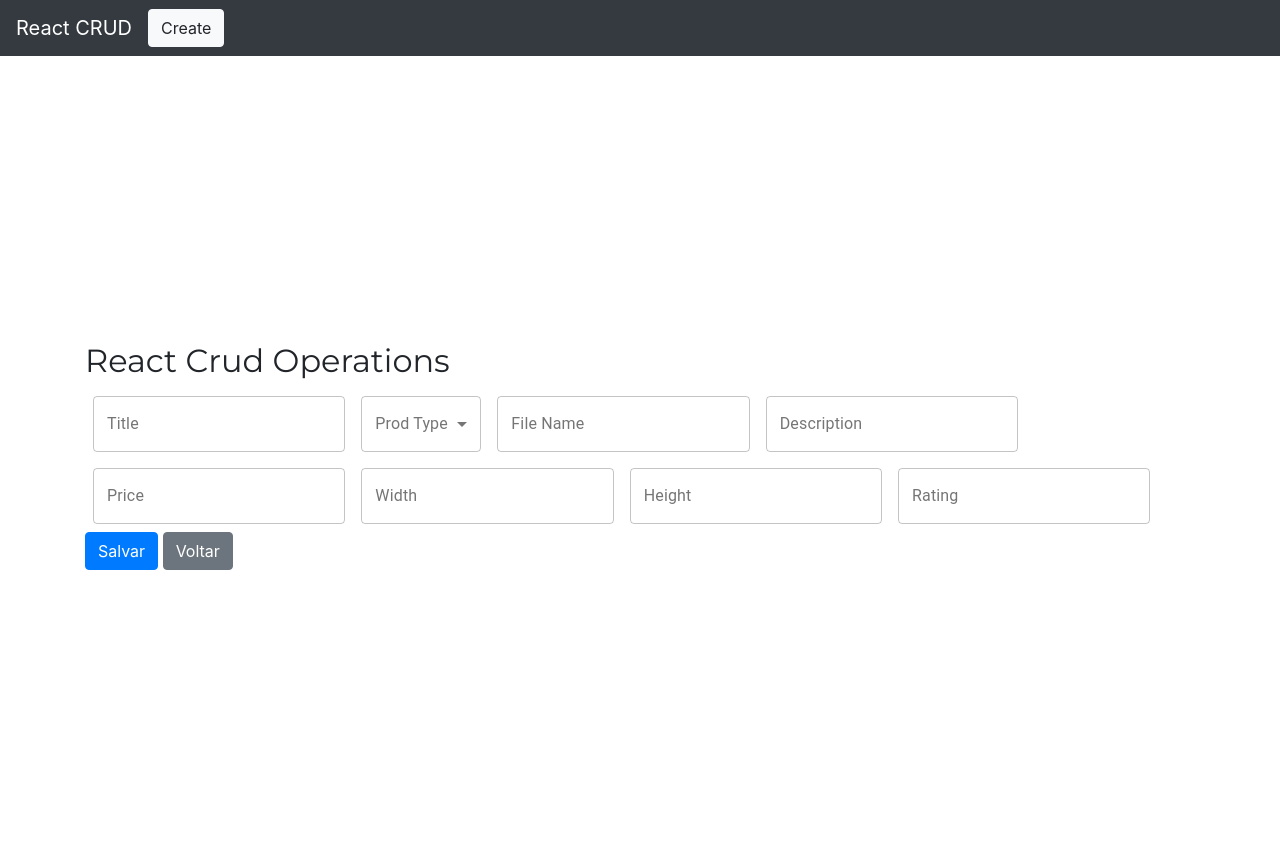
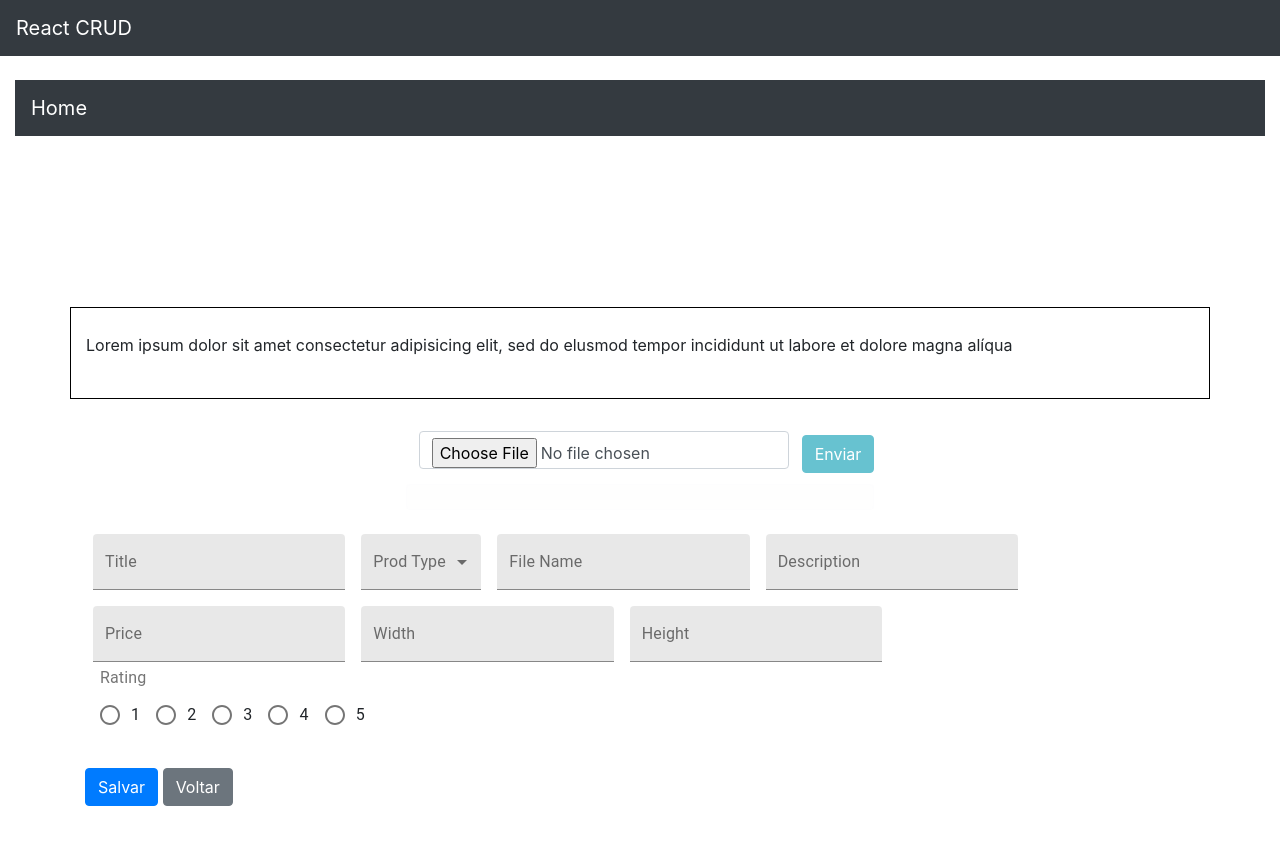
Before and after one commit to angelianosousa/react-crud, a React (Create React App) app in the folder products-front/: page /update in a window 1280 px wide. Shown: the top 844 px of the page. Built offline with nearby package versions, Linux system fonts and the light colour scheme; no server answers.

Commit message:
CRUD funcional funcionando, falta o upload de arquivo json e adicionar o link da API backend desenvolvida

```diff
--- a/products-front/src/App.css
+++ b/products-front/src/App.css
@@ -6,18 +6,21 @@
   align-items: center;
   min-height: 100vh;
   flex-direction: column;
-}
-
-.main-header{
-  font-family: 'Montserrat', sans-serif;
+  margin-top: 20px;
 }
 
 .create-form label{
   color: whitesmoke !important;
   font-family: 'Montserrat', sans-serif;
-  font-size: 12px !important;
+  font-size:5px !important;
 }
 
-table {
-  background-color:white;
+table, tbody, tr, th, td {
+  border: 2px solid black;
 }
+
+.message {
+  border: 1px solid black;
+  padding: 25px;
+  margin: 25px;
+}
--- a/products-front/src/App.js
+++ b/products-front/src/App.js
@@ -1,28 +1,31 @@
 import './App.css';
-import { Switch, Route, Link } from 'react-router-dom'
+import { Switch, Route } from 'react-router-dom';
 import Read from './components/read';
 import Create from './components/create';
 import Update from './components/update';
+import UploadFiles from "./components/upload-files.component";
 
 function App() {
+
   return (
       <div>
-        <nav className="navbar navbar-expand navbar-dark bg-dark">
-          <a href="/read" className="navbar-brand">
-            React CRUD
-          </a>
-          <div className="navbar-nav mr-auto">
-            <li className="nav-item">
-              <Link to={"/create"} className="btn btn-light">
-                Create
-              </Link>
-            </li>
+        <div className='container-fluid'>
+          <nav className="navbar navbar-expand navbar-dark bg-dark">
+            <a href="/read" className="navbar-brand">
+              Home
+            </a>
+          </nav>
+        </div>
+
+        <div className="main">
+          <div className="container message">
+            <p>Lorem ipsum dolor sit amet consectetur adipisicing elit, sed do elusmod tempor incididunt ut labore et dolore magna alíqua</p>
           </div>
-        </nav>
-        <div className="main">
+          <div>
+            <UploadFiles />
+          </div>
+
           <div className='container'>
-            <h2 className="main-header">React Crud Operations</h2>
-
             <Switch>
               <Route exact path='/create' component={Create} />
               <Route exact path="/read" component={Read} />
--- a/products-front/src/components/read.js
+++ b/products-front/src/components/read.js
@@ -1,15 +1,9 @@
 import React, { useState, useEffect } from 'react';
+import { Button, TableContainer, Table, TableHead, TableBody, TableRow, TableCell } from '@material-ui/core';
+import { makeStyles } from '@material-ui/core/styles';
 import { Link } from 'react-router-dom';
-import Table from '@material-ui/core/Table';
-import TableBody from '@material-ui/core/TableBody';
-import TableCell from '@material-ui/core/TableCell';
-import TableContainer from '@material-ui/core/TableContainer';
-import TableHead from '@material-ui/core/TableHead';
-import TableRow from '@material-ui/core/TableRow';
-import Button from '@material-ui/core/Button';
+import { useHistory } from 'react-router'
 import axios from 'axios';
-import { useHistory } from 'react-router'
-import { makeStyles } from '@material-ui/core/styles';
 
 const useStyles = makeStyles((theme) => ({
   root: {
@@ -33,16 +27,18 @@ export default function Read() {
   }, []);
 
   const setData = (data) => {
-    let { id, title, prod_type, filename, description, width, height, price, rating } = data;
+    let { id, title, prod_type, filename, description, width, height, price, rating, created_at } = data;
     localStorage.setItem('ID', id);
-    localStorage.getItem('Title', title);
-    localStorage.getItem('ProdType', prod_type);
-    localStorage.getItem('FileName', filename);
-    localStorage.getItem('Description', description);
-    localStorage.getItem('Width', width);
-    localStorage.getItem('Height', height);
-    localStorage.getItem('Price', price);
-    localStorage.getItem('Rating', rating);
+    localStorage.setItem('Title', title);
+    localStorage.setItem('ProdType', prod_type);
+    localStorage.setItem('FileName', filename);
+    localStorage.setItem('Description', description);
+    localStorage.setItem('Width', width);
+    localStorage.setItem('Height', height);
+    localStorage.setItem('Price', price);
+    localStorage.setItem('Rating', rating);
+    localStorage.setItem('CreatedAt', created_at);
+    console.log(data);
   };
 
   const onDelete = (id) => {
@@ -52,24 +48,17 @@ export default function Read() {
       });
   };
 
-  const getData = () => {
-    axios.get("https://623a728bb5292b8bfcb55026.mockapi.io/Products")
-      .then(() => {
-        setAPIData(getData.data);
-      });
-  };
-
   return (
     <div>
       <TableContainer>
         <Table className={classes.table} aria-label="simple table">
           <TableHead>
-            <TableRow>
-              <TableCell>Titulo</TableCell>
-              <TableCell>Nome do arquivo</TableCell>
-              <TableCell>Descrição</TableCell>
-              <TableCell>Actions</TableCell>
-            </TableRow>
+            <TableCell><strong>Titulo</strong></TableCell>
+            <TableCell><strong>Type</strong></TableCell>
+            <TableCell><strong>Rating</strong></TableCell>
+            <TableCell><strong>Price</strong></TableCell>
+            <TableCell><strong>Created</strong></TableCell>
+            <TableCell><strong>Action</strong></TableCell>
           </TableHead>
 
           <TableBody>
@@ -77,21 +66,21 @@ export default function Read() {
               return (
                 <TableRow>
                   <TableCell>{data.title}</TableCell>
-                  <TableCell>{data.filename}</TableCell>
-                  <TableCell>{data.description}</TableCell>
-                  <Link to='/update'>
-                    <TableCell>
-                      <Button variant='contained' color='dark' onClick={() => setData(data)}>Update</Button>
-                    </TableCell>
-                    <TableCell>
-                      <Button variant='contained' color='danger' onClick={() => onDelete(data.id)}>Delete</Button>
-                    </TableCell>
-                  </Link>
+                  <TableCell>{data.prod_type}</TableCell>
+                  <TableCell>{data.rating}</TableCell>
+                  <TableCell>R$ {data.price}</TableCell>
+                  <TableCell>{data.created_at}</TableCell>
+                  <TableCell>
+                    <Link to='/update'>
+                      <Button variant='outlined' onClick={() => setData(data)}>Edit</Button>&nbsp;&nbsp;
+                      <Button variant='outlined' onClick={() => onDelete(data.id)}>Delete</Button>
+                    </Link>
+                  </TableCell>
                 </TableRow>
             )})}
           </TableBody>
         </Table>
-      </TableContainer>
+      </TableContainer><br />
     </div>
   )
 }
--- a/products-front/src/components/update.js
+++ b/products-front/src/components/update.js
@@ -1,10 +1,6 @@
 import React, { useState, useEffect } from 'react';
 import { makeStyles } from '@material-ui/core/styles';
-import TextField from '@material-ui/core/TextField';
-import FormControl from '@material-ui/core/FormControl';
-import MenuItem from '@material-ui/core/MenuItem';
-import Select from '@material-ui/core/Select';
-import InputLabel from '@material-ui/core/InputLabel';
+import { FormControl, TextField, MenuItem, Select, InputLabel, FormLabel, RadioGroup, Radio, FormControlLabel } from '@material-ui/core';
 import axios from 'axios';
 import { useHistory } from 'react-router';
 import { Link } from 'react-router-dom';
@@ -37,21 +33,26 @@ export default function Update() {
     const [height, setHeight] = useState(null);
     const [price, setPrice] = useState(null);
     const [rating, setRating] = useState(null);
+    const [created_at, setCreatedAt] = useState(null);
 
-    const handleChange = (event) => {
+    const handleChangeProdType = (event) => {
         setProdType(event.target.value);
+    };
+
+    const handleChangeRating = (event) => {
+        setRating(event.target.value);
     };
 
     useEffect(() => {
         setID(localStorage.getItem('ID'))
         setTitle(localStorage.getItem('Title'));
         setFileName(localStorage.getItem('FileName'));
-        // setProdType(localStorage.getItem('ProdType'));
         setDescription(localStorage.getItem('Description'));
         setWidth(localStorage.getItem('Width'));
         setHeight(localStorage.getItem('Height'));
         setPrice(localStorage.getItem('Price'));
         setRating(localStorage.getItem('Rating'));
+        setCreatedAt(localStorage.getItem('CreatedAt'));
     }, []);
 
     const updateAPIData = () => {
@@ -63,7 +64,8 @@ export default function Update() {
             width,
             height,
             price,
-            rating
+            rating,
+            created_at
         }).then(() => {
             history.push('/read')
         })
@@ -71,15 +73,15 @@ export default function Update() {
     return (
       <div>
         <form className={classes.root} noValidate autocomplete='off'>
-            <TextField id="outlined-basic" variant='outlined' label="Title" value={title} onChange={(e) => setTitle(e.target.value)} />
+            <TextField id="filled-basic" variant='filled' label="Title" value={title} onChange={(e) => setTitle(e.target.value)} />
 
-            <FormControl variant="outlined" className={classes.formControl}>
+            <FormControl variant="filled" className={classes.formControl}>
                 <InputLabel id="demo-simple-select-outlined-label">Prod Type</InputLabel>
                 <Select
                 labelId="demo-simple-select-outlined-label"
                 id="demo-simple-select-outlined"
                 value={prod_type}
-                onChange={handleChange}
+                onChange={handleChangeProdType}
                 label="Prod Type"
                 >
                     <MenuItem value="">
@@ -94,27 +96,39 @@ export default function Update() {
                 </Select>
             </FormControl>
 
-            <TextField id="outlined-basic" variant='outlined' label="File Name" value={filename} onChange={(e) => setFileName(e.target.value)} />
+            <TextField id="filled-basic" variant='filled' label="File Name" value={filename} onChange={(e) => setFileName(e.target.value)} />
 
-            <TextField id="outlined-basic" variant='outlined' label='Description' value={description} onChange={(e) => setDescription(e.target.value)} />
+            <TextField id="filled-basic" variant='filled' label='Description' value={description} onChange={(e) => setDescription(e.target.value)} />
 
-            <TextField id="outlined-basic" variant='outlined' label='Price' type='number' value={price} onChange={(e) => setPrice(e.target.value)} />
+            <TextField id="filled-basic" variant='filled' label='Price' type='number' value={price} onChange={(e) => setPrice(e.target.value)} />
 
-            <TextField id="outlined-basic" variant='outlined' label='Width' type='number' value={width} onChange={(e) => setWidth(e.target.value)} />
+            <TextField id="filled-basic" variant='filled' label='Width' type='number' value={width} onChange={(e) => setWidth(e.target.value)} />
 
-            <TextField id="outlined-basic" variant='outlined' label='Height' type='number' value={height} onChange={(e) => setHeight(e.target.value)} />
+            <TextField id="filled-basic" variant='filled' label='Height' type='number' value={height} onChange={(e) => setHeight(e.target.value)} />
 
-            <TextField id="outlined-basic" variant='outlined' label='Rating' type='number' value={rating} onChange={(e) => setRating(e.target.value)} />
+            <div className='container'>
+                <FormControl component="fieldset">
+                    <FormLabel component="legend">Rating</FormLabel>
+                    <RadioGroup aria-label="rating" name="rating" id="filled-basic" variant='filled' value={rating} onChange={handleChangeRating}>
+                        <div>
+                            <FormControlLabel value="1" control={<Radio />} label="1" />
+                            <FormControlLabel value="2" control={<Radio />} label="2" />
+                            <FormControlLabel value="3" control={<Radio />} label="3" />
+                            <FormControlLabel value="4" control={<Radio />} label="4" />
+                            <FormControlLabel value="5" control={<Radio />} label="5" />
+                        </div>
+                    </RadioGroup>
+                </FormControl>
+            </div>
 
             <br />
             <Link onClick={() => {updateAPIData()}} className="btn btn-primary">
-            Salvar
+                Salvar
             </Link>&nbsp;
             <Link to={"/read"} className="btn btn-secondary">
-            Voltar
+                Voltar
             </Link>
-
-        </form>
+        </form><br />
       </div>
     )
 }
--- /dev/null
+++ b/products-front/src/components/upload-files.component.js
@@ -0,0 +1,100 @@
+import React, { Component } from "react";
+import UploadService from "../services/upload-files.service";
+
+export default class UploadFiles extends Component {
+  constructor(props) {
+    super(props);
+
+    this.state = {
+      selectedFiles: undefined,
+      currentFile: undefined,
+      progress: 0,
+      message: "",
+      fileInfos: [],
+    };
+  }
+  selectFile(event) {
+    this.setState({
+      selectedFiles: event.target.files,
+    });
+  }
+  upload() {
+    let currentFile = this.state.selectedFiles[0];
+    this.setState({
+      progress: 0,
+      currentFile: currentFile,
+    });
+    UploadService.upload(currentFile, (event) => {
+      this.setState({
+        progress: Math.round((100 * event.loaded) / event.total),
+      });
+    })
+      .then((response) => {
+        this.setState({
+          message: response.data.message,
+        });
+        return UploadService.getFiles();
+      })
+      .then((files) => {
+        this.setState({
+          fileInfos: files.data,
+        });
+      })
+      .catch(() => {
+        this.setState({
+          progress: 0,
+          message: "Could not upload the file!",
+          currentFile: undefined,
+        });
+      });
+    this.setState({
+      selectedFiles: undefined,
+    });
+  }
+  componentDidMount() {
+    UploadService.getFiles().then((response) => {
+      this.setState({
+        fileInfos: response.data,
+      });
+    });
+  }
+  render() {
+    const {
+      selectedFiles,
+      currentFile,
+      progress,
+      message,
+      fileInfos,
+    } = this.state;
+    return (
+      <div>
+        {currentFile && (
+          <div className="progress">
+            <div
+              className="progress-bar progress-bar-info progress-bar-striped"
+              role="progressbar"
+              aria-valuenow={progress}
+              aria-valuemin="0"
+              aria-valuemax="100"
+              style={{ width: progress + "%" }}
+            >
+              {progress}%
+            </div>
+          </div>
+        )}
+        <label className="btn btn-default">
+          <input type="file" onChange={this.selectFile} className="form-control" />
+        </label>
+        <button className="btn btn-info btn-round"
+          disabled={!selectedFiles}
+          onClick={this.upload}
+        >
+          Enviar
+        </button>
+        <div className="alert alert-light" role="alert">
+          {message}
+        </div>
+      </div>
+    );
+  }
+}
--- a/products-front/src/http.common.js
+++ b/products-front/src/http.common.js
@@ -1,7 +1,7 @@
 import axios from 'axios';
 
 export default axios.create({
-  baseURL: "https://623a728bb5292b8bfcb55026.mockapi.io",
+  baseURL: "https://623a728bb5292b8bfcb55026.mockapi.io/Products",
   headers: {
     "Content-Type": "application/json"
   }
--- a/products-front/src/index.js
+++ b/products-front/src/index.js
@@ -8,6 +8,12 @@ import "bootstrap/dist/css/bootstrap.min.css";
 
 ReactDOM.render(
   <BrowserRouter>
+    <nav className="navbar navbar-expand navbar-dark bg-dark">
+      <a href="/read" className="navbar-brand">
+        React CRUD
+      </a>
+    </nav><br/>
+
     <App />
   </BrowserRouter>,
   document.getElementById('root')
--- /dev/null
+++ b/products-front/src/services/upload-files.service.js
@@ -0,0 +1,18 @@
+import http from "../http.common";
+
+class UploadFilesService {
+  upload(file, onUploadProgress) {
+    let formData = new FormData();
+    formData.append("file", file);
+    return http.post("/upload", formData, {
+      headers: {
+        "Content-Type": "multipart/form-data",
+      },
+      onUploadProgress,
+    });
+  }
+  getFiles() {
+    return http.get("/files");
+  }
+}
+export default new UploadFilesService();
```
